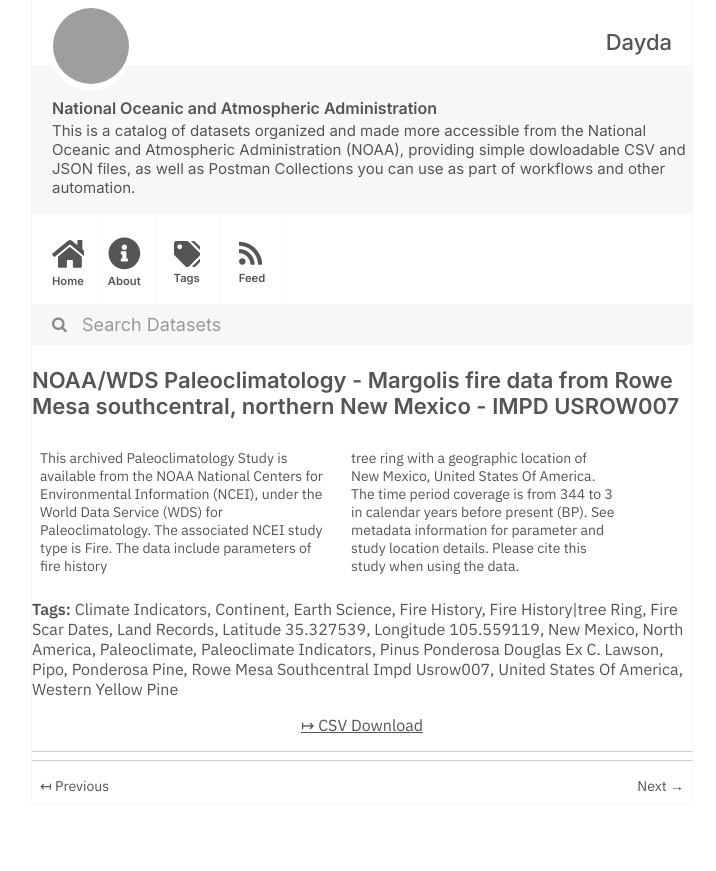
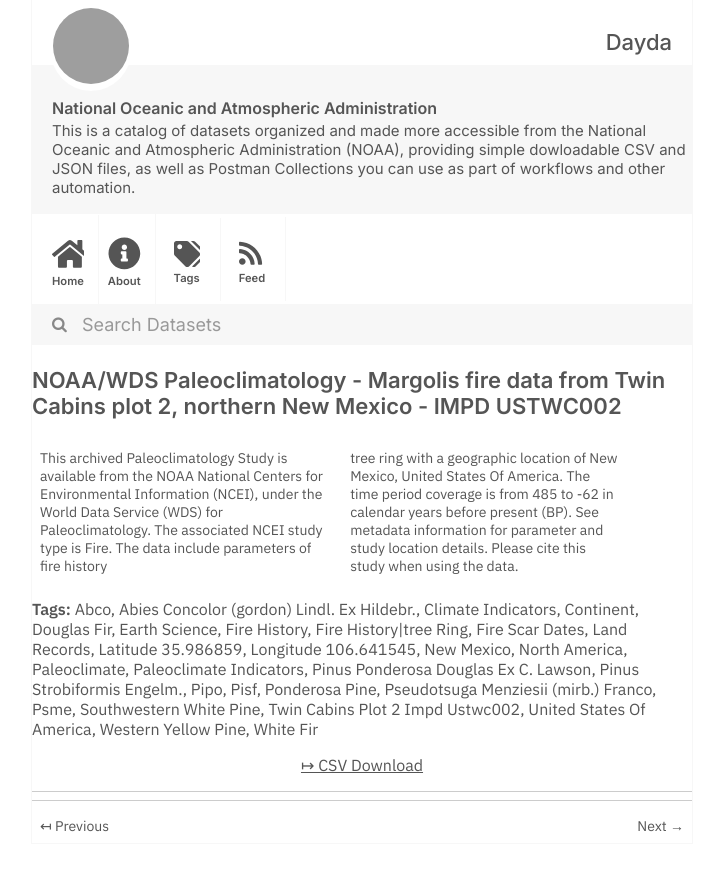
Before and after one commit to dayda-entities/national-oceanic-and-atmospheric-administration, a Jekyll site: the page built from _posts/2020-12-18-noaawds-paleoclimatology-margo.md, in a window 1280 px wide, cut to the strip 0-871 px from the top of the page. Shown: the whole strip, without its empty margins (278-994 px from the left). Built offline with Jekyll 4.4.1, drawn with Linux system fonts in a browser that asks for light colours; grey boxes are pictures that could not be loaded.

Commit message:
Publish Data

```diff
--- a/_posts/2020-12-18-noaawds-paleoclimatology-margo.md
+++ b/_posts/2020-12-18-noaawds-paleoclimatology-margo.md
@@ -1,36 +1,45 @@
 ---
 title: >-
-  NOAA/WDS Paleoclimatology - Margolis fire data from Rowe Mesa southcentral,
-  northern New Mexico - IMPD USROW007
-created: '2020-12-18T23:01:45.643027'
-modified: '2020-12-18T23:01:45.643034'
+  NOAA/WDS Paleoclimatology - Margolis fire data from Twin Cabins plot 2,
+  northern New Mexico - IMPD USTWC002
+created: '2020-12-18T22:59:03.412706'
+modified: '2020-12-18T22:59:03.412713'
 state: active
 type: dataset
 tags:
+  - Abco
+  - Abies Concolor (gordon) Lindl. Ex Hildebr.
   - Climate Indicators
   - Continent
+  - Douglas Fir
   - Earth Science
   - Fire History
   - Fire History|tree Ring
   - Fire Scar Dates
   - Land Records
-  - Latitude 35.327539
-  - Longitude  105.559119
+  - Latitude 35.986859
+  - Longitude  106.641545
   - New Mexico
   - North America
   - Paleoclimate
   - Paleoclimate Indicators
   - Pinus Ponderosa Douglas Ex C. Lawson
+  - Pinus Strobiformis Engelm.
   - Pipo
+  - Pisf
   - Ponderosa Pine
-  - Rowe Mesa Southcentral   Impd Usrow007
+  - Pseudotsuga Menziesii (mirb.) Franco
+  - Psme
+  - Southwestern White Pine
+  - Twin Cabins Plot 2   Impd Ustwc002
   - United States Of America
   - Western Yellow Pine
+  - White Fir
 groups: []
 csv_url: >-
-  https://www.ncei.noaa.gov/pub/data/paleo/firehistory/firescar/northamerica/supplemental/usrow007-Meta_row_southcentral.csv
+  https://www.ncei.noaa.gov/pub/data/paleo/firehistory/firescar/northamerica/supplemental/ustwc002-twc2.fs_tree_meta.csv
 json_url: ''
 layout: post
 
 ---
-This archived Paleoclimatology Study is available from the NOAA National Centers for Environmental Information (NCEI), under the World Data Service (WDS) for Paleoclimatology. The associated NCEI study type is Fire. The data include parameters of fire history|tree ring with a geographic location of New Mexico, United States Of America. The time period coverage is from 344 to 3 in calendar years before present (BP). See metadata information for parameter and study location details. Please cite this study when using the data.
+This archived Paleoclimatology Study is available from the NOAA National Centers for Environmental Information (NCEI), under the World Data Service (WDS) for Paleoclimatology. The associated NCEI study type is Fire. The data include parameters of fire history|tree ring with a geographic location of New Mexico, United States Of America. The time period coverage is from 485 to -62 in calendar years before present (BP). See metadata information for parameter and study location details. Please cite this study when using the data.
```
